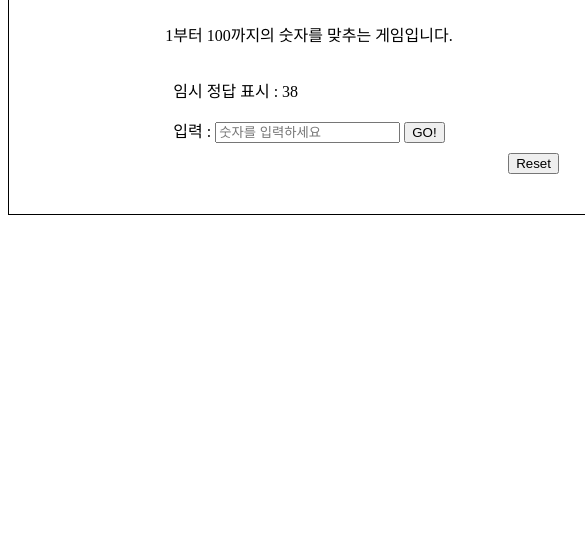
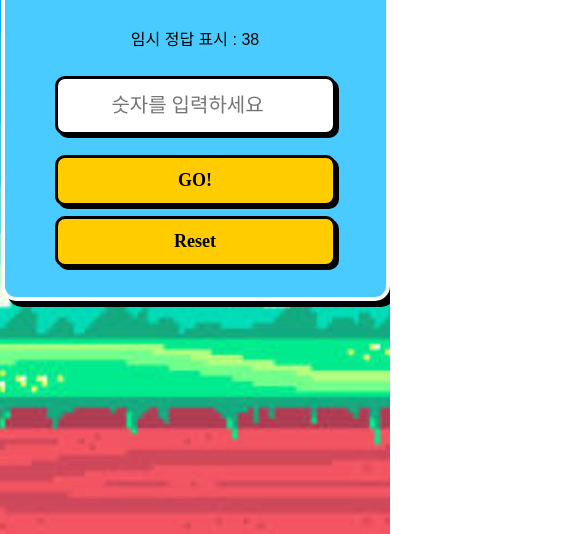
Before and after one commit to SoYoungLEE-me/PlayMoreJS, a plain HTML site: page index.html in a window 390 px wide. Shown: the part 310-844 px from the top of the page, 585 px wide, since content can reach past the window. Drawn offline with Linux system fonts and the light colour scheme; a web font is replaced by a local one.

Commit message:
js 구성 완료 및 css 적용 완료

```diff
--- a/index.html
+++ b/index.html
@@ -7,27 +7,30 @@
     <link rel="stylesheet" href="numberGuess.css" />
   </head>
   <body>
-    <div class="numberGame-position">
-      <h2>숫자 맞추기 게임</h2>
-      <p>1부터 100까지의 숫자를 맞추는 게임입니다.</p>
+    <div class="game-title">
+      <h2>Number Guess Game</h2>
+    </div>
+    <div class="main-container">
+      <p class="desc">Try to guess the number!</p>
+      <p id="randomNum-area"></p>
+      <div class="result-area">
+        <div id="hint-area"></div>
+        <div id="chance-area"></div>
+      </div>
       <div class="game-item">
-        <div class="input=area">
-          <p id="randomNum-area"></p>
-          <label>입력 : </label>
+        <div class="input-area">
           <input
             type="number"
             id="user-input"
             placeholder="숫자를 입력하세요"
             required
           />
+        </div>
+        <div class="button-group">
           <button id="play-button">GO!</button>
-        </div>
-        <div class="result-area">
-          <div id="chance-area"></div>
-          <div id="hint-area"></div>
+          <button id="reset-button">Reset</button>
         </div>
       </div>
-      <button id="reset-button">Reset</button>
     </div>
   </body>
   <script src="numberGuess.js"></script>
--- a/numberGuess.css
+++ b/numberGuess.css
@@ -1,25 +1,124 @@
-.numberGame-position {
-  margin: 200px auto;
+@font-face {
+  font-family: "DungGeunMo";
+  src: url("https://fastly.jsdelivr.net/gh/projectnoonnu/noonfonts_six@1.2/DungGeunMo.woff")
+    format("woff");
+  font-weight: normal;
+  font-style: normal;
+}
+
+body {
+  font-family: "DungGeunMo", sans-serif;
+  margin: 0;
+  padding: 0;
+  background-image: url("../assets/istockphoto-1182467056-612x612.jpg");
+  background-size: cover;
+  background-position: center;
+  background-repeat: no-repeat;
+  background-attachment: fixed;
+}
+
+.game-title {
+  margin-top: 50px;
   text-align: center;
-  width: 600px;
-  padding-top: 40px;
-  padding-bottom: 40px;
-  border: 1px solid black;
+  font-size: 32px;
+  font-weight: bold;
+  color: #fff;
+  text-shadow: 3px 3px 0px #000, 6px 6px 0px rgba(0, 0, 0, 0.5);
+}
+
+.main-container {
+  margin: 50px auto 0;
+  text-align: center;
+  width: 500px;
+  padding: 40px 20px;
   display: flex;
   flex-direction: column;
   align-items: center;
   position: relative;
+  background: rgb(73, 203, 255);
+  border: 4px solid #ffffff;
+  box-shadow: 6px 6px 0px #000;
+  border-radius: 15px;
 }
 
-.game-item {
-  text-align: left;
+.desc {
+  font-size: 24px;
+  font-weight: bold;
+  color: #ffcc00;
+  text-shadow: 2px 2px 0px #000;
+}
+
+.input-area {
+  display: flex;
+  gap: 10px;
+  align-items: center;
+}
+
+input[type="number"] {
+  padding: 15px;
+  width: 220px;
+  font-size: 20px;
+  text-align: center;
+  border: 3px solid #000;
+  border-radius: 10px;
+  outline: none;
+  font-family: "DungGeunMo";
+  background: #fff;
+  box-shadow: 3px 3px 0px #000;
 }
 
 .result-area div {
-  margin-top: 10px;
+  color: white;
+  margin: 10px;
 }
 
-#reset-button {
-  align-self: flex-end;
-  margin-right: 50px;
+#hint-area {
+  font-size: 24px;
 }
+
+button {
+  padding: 12px 20px;
+  font-size: 18px;
+  font-weight: bold;
+  border: 3px solid #000;
+  background: #ffcc00;
+  color: #000;
+  border-radius: 10px;
+  cursor: pointer;
+  font-family: "DungGeunMo";
+  box-shadow: 3px 3px 0px #000;
+}
+
+button:hover {
+  background: #ffaa00;
+}
+
+button:disabled {
+  background: #888;
+  color: #ddd;
+  border-color: #555;
+  cursor: not-allowed;
+  box-shadow: 3px 3px 0px #444;
+}
+
+.button-group {
+  display: flex;
+  gap: 10px;
+  justify-content: center;
+  margin-top: 20px;
+}
+
+@media screen and (max-width: 600px) {
+  .main-container {
+    width: 90%;
+    padding: 30px 15px;
+  }
+
+  input[type="number"] {
+    width: 100%;
+  }
+
+  .button-group {
+    flex-direction: column;
+  }
+}
--- a/numberGuess.js
+++ b/numberGuess.js
@@ -13,8 +13,18 @@ let randomNumArea = document.getElementById("randomNum-area"); //임시 정답
 let playButton = document.getElementById("play-button");
 let userInput = document.getElementById("user-input");
 let hintArea = document.getElementById("hint-area");
+let resetButton = document.getElementById("reset-button");
+let chanceArea = document.getElementById("chance-area");
+
+let chance = 3;
+let history = [];
+let gameOver = false;
 
 playButton.addEventListener("click", play);
+resetButton.addEventListener("click", reset);
+userInput.addEventListener("focus", function () {
+  userInput.value = "";
+});
 
 function pickRandomNum() {
   computerNum = Math.floor(Math.random() * 100) + 1;
@@ -29,18 +39,52 @@ function play() {
     return;
   }
 
+  if (history.includes(userValue)) {
+    hintArea.innerHTML = "이미 입력된 값입니다. 다시 입력해주세요";
+    return;
+  }
+
   if (1 > userValue || userValue > 100) {
     alert("1부터 100까지의 숫자를 입력하세요");
     return;
   }
 
   if (userValue < computerNum) {
-    hintArea.innerHTML = "Hint : <strong>UP!</strong>"; // 굵게 표시
+    hintArea.innerHTML = "<strong> UP!</strong>"; // 굵게 표시
   } else if (userValue > computerNum) {
-    hintArea.innerHTML = "힌트 : <strong>DOWN!</strong>"; // 굵게 표시
+    hintArea.innerHTML = "<strong>DOWN!</strong>"; // 굵게 표시
   } else {
     hintArea.innerHTML = "<strong>정답!</strong>";
+    chanceArea.innerHTML = "🎉 축하합니다! 정답을 맞추셨습니다!";
+    gameOver = true;
+  }
+
+  history.push(userValue);
+
+  chance--;
+
+  if (chance > 0 && !gameOver) {
+    chanceArea.innerHTML = `남은 기회는 ${chance}번!`;
+  } else if (chance == 0) {
+    chanceArea.innerHTML = "❌ 기회 소진! 다음에 도전하세요!";
+    hintArea.innerHTML = "";
+    gameOver = true;
+  }
+
+  if (gameOver == true) {
+    playButton.disabled = true;
   }
 }
 
+function reset() {
+  userInput.value = "";
+  hintArea.innerHTML = "";
+  chanceArea.innerHTML = "";
+  playButton.disabled = false;
+  pickRandomNum();
+  chance = 3;
+  history = [];
+  gameOver = false;
+}
+
 pickRandomNum();
```
Also changed, not shown: assets/istockphoto-1182467056-612x612.jpg (added).
